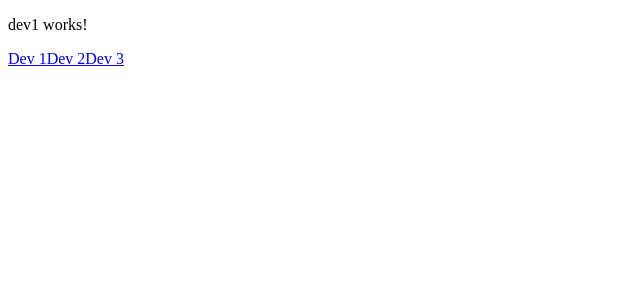
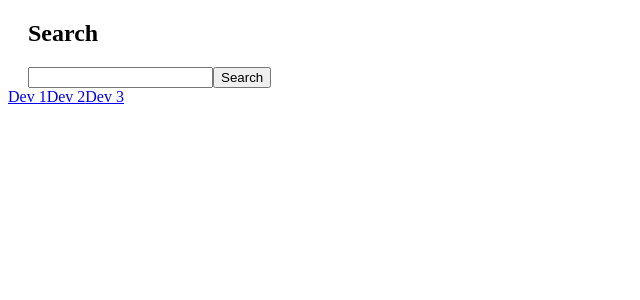
Before and after one commit to tundet/dao-of-code, an Angular app: page /dev1 in a window 1280 px wide. Shown: the top 300 px of the page, without its empty margins (0-640 px from the left). Built offline with nearby package versions, Linux system fonts and the light colour scheme.

Commit message:
search base

```diff
--- a/src/app/dev1/dev1.component.css
+++ b/src/app/dev1/dev1.component.css
@@ -0,0 +1,4 @@
+:host {
+    display: block;
+    padding: 0 20px;
+}
--- a/src/app/dev1/dev1.component.html
+++ b/src/app/dev1/dev1.component.html
@@ -1,3 +1,5 @@
-<p>
-  dev1 works!
-</p>
+<h2>Search</h2>
+<form>
+    <input type="search" name="query" [(ngModel)]="query" (keyup.enter)="search()">
+    <button type="button" (click)="search()">Search</button>
+</form>
```
Also changed, not shown: 1 other file (tests, documents, lock files or other folders).
